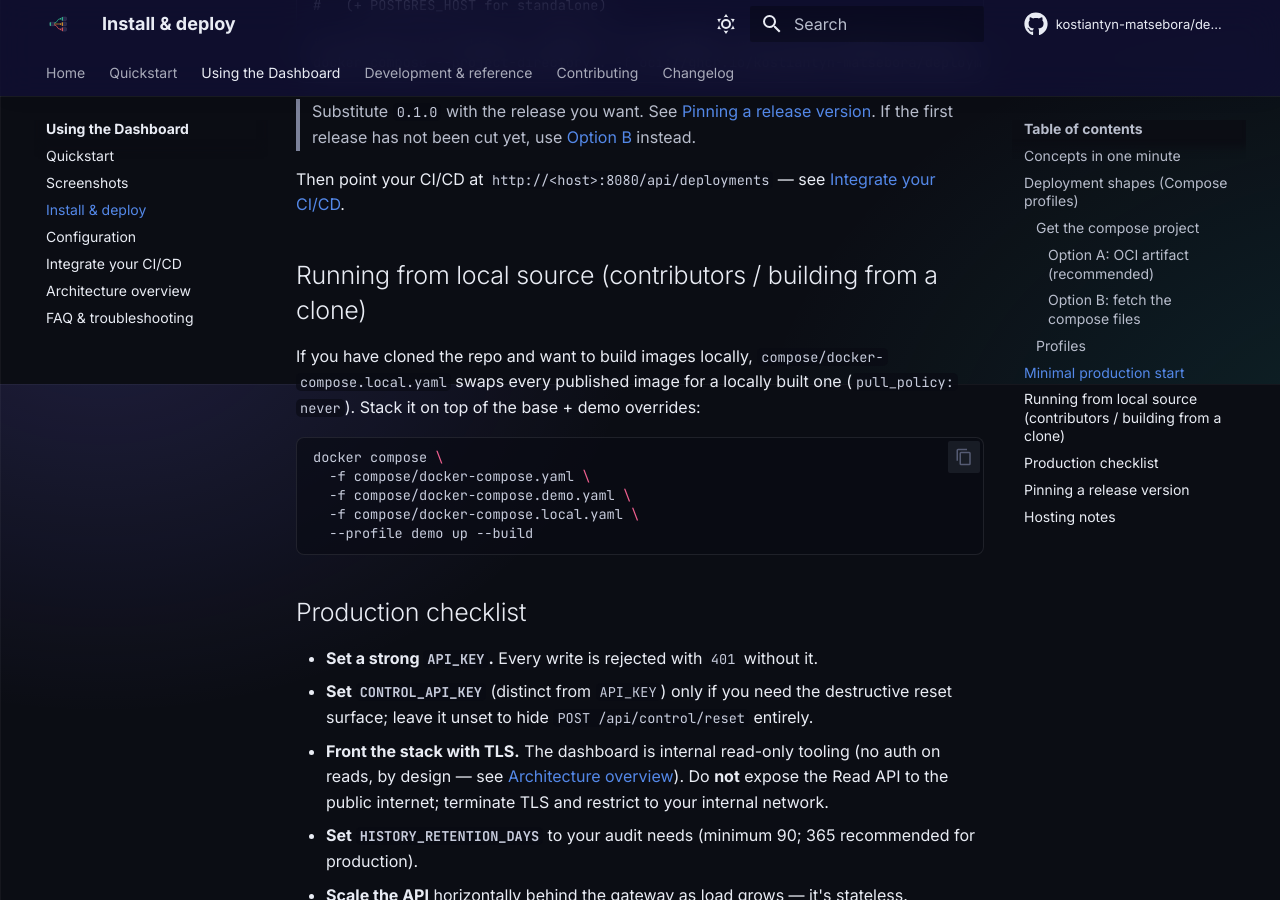
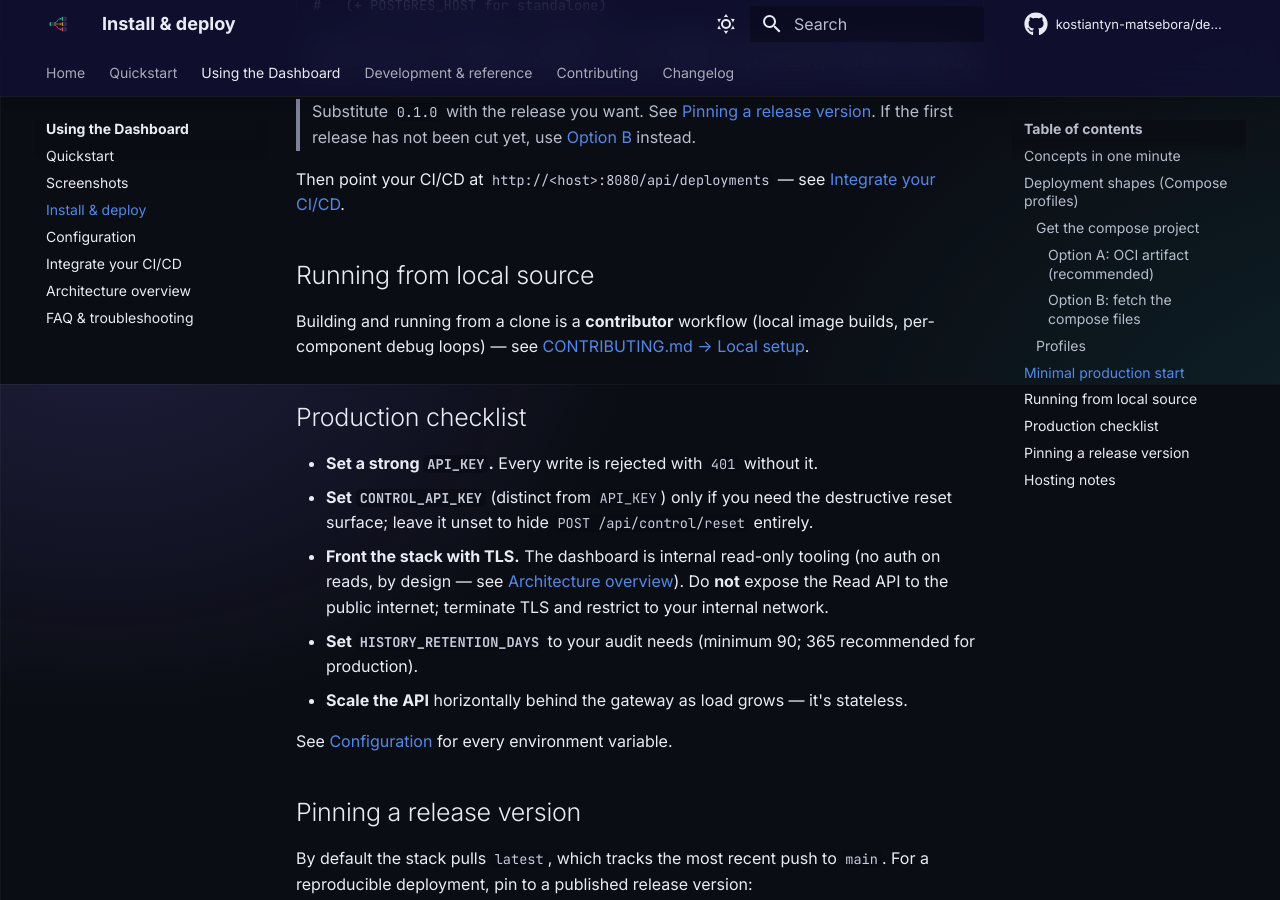
Before and after one commit to kostiantyn-matsebora/deployment-dashboard, an MkDocs documentation site: the page built from docs/guide/install.md, in a window 1280 px wide and 900 px high, scrolled down 3216 px. Built offline with MkDocs 1.6.1 and Material for MkDocs 9.7.7, drawn with Linux system fonts in a browser that asks for light colours; comment, search, counter and statistics services are not loaded.

Commit message:
docs(contributing): own the local-dev workflow; install.md stays operator-only (#227)
CONTRIBUTING's Local setup pointed contributors at the Quickstart,
which runs prebuilt GHCR images — not their working tree. The
build-from-clone recipe lived buried in the operator deploy guide
(install.md). Crossed audiences.

- CONTRIBUTING 'Local setup': lead with running the full stack from
  source (docker-compose.local.yaml --build), then a per-component
  out-of-container debug loop — frontend SPA + mock API (no backend/DB),
  backend API + throwaway Postgres, demo driver/emulator/fetcher — then
  the existing test/build commands. Reframe the Quickstart pointer as
  the released-images path.
- install.md: replace the from-source section with a one-line redirect
  to CONTRIBUTING; guide index anchor updated to match.

Co-authored-by: Claude Opus 4.8 (1M context) <noreply@anthropic.com>

````diff
--- a/docs/guide/index.md
+++ b/docs/guide/index.md
@@ -35,7 +35,7 @@ Task-oriented guides for running and adopting Deployment Dashboard. New here? St
 - [Concepts in one minute](./install.md#concepts-in-one-minute)
 - [Deployment shapes (Compose profiles)](./install.md#deployment-shapes-compose-profiles)
 - [Minimal production start](./install.md#minimal-production-start)
-- [Running from local source](./install.md#running-from-local-source-contributors--building-from-a-clone)
+- [Running from local source](./install.md#running-from-local-source)
 - [Production checklist](./install.md#production-checklist)
 - [Pinning a release version](./install.md#pinning-a-release-version)
 - [Hosting notes](./install.md#hosting-notes)
--- a/docs/guide/install.md
+++ b/docs/guide/install.md
@@ -94,17 +94,9 @@ docker compose --project-directory . -f oci://ghcr.io/kostiantyn-matsebora/deplo
 
 Then point your CI/CD at `http://<host>:8080/api/deployments` — see [Integrate your CI/CD](./send-events.md).
 
-## Running from local source (contributors / building from a clone)
+## Running from local source
 
-If you have cloned the repo and want to build images locally, `compose/docker-compose.local.yaml` swaps every published image for a locally built one (`pull_policy: never`). Stack it on top of the base + demo overrides:
-
-```bash
-docker compose \
-  -f compose/docker-compose.yaml \
-  -f compose/docker-compose.demo.yaml \
-  -f compose/docker-compose.local.yaml \
-  --profile demo up --build
-```
+Building and running from a clone is a **contributor** workflow (local image builds, per-component debug loops) — see [CONTRIBUTING.md → Local setup](https://github.com/kostiantyn-matsebora/deployment-dashboard/blob/main/CONTRIBUTING.md#local-setup).
 
 ## Production checklist
 
````
Also changed, not shown: CONTRIBUTING.md (+58 -3 lines).
